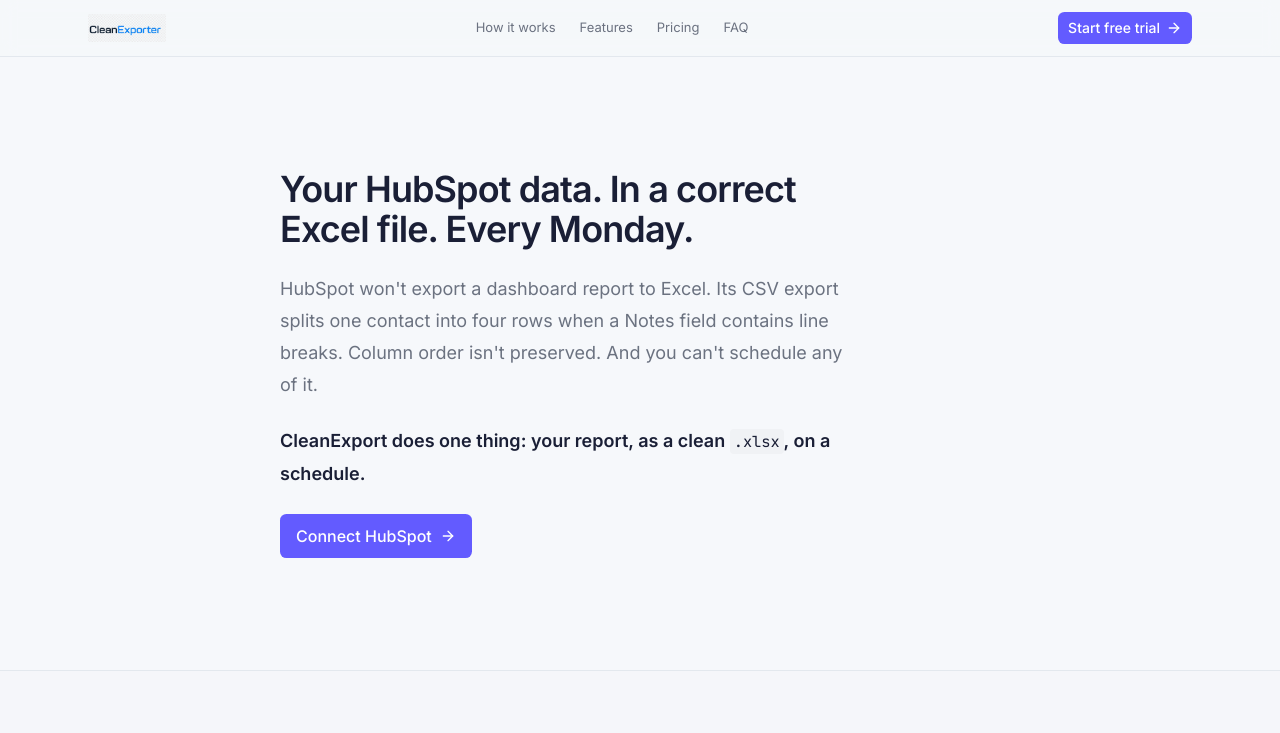
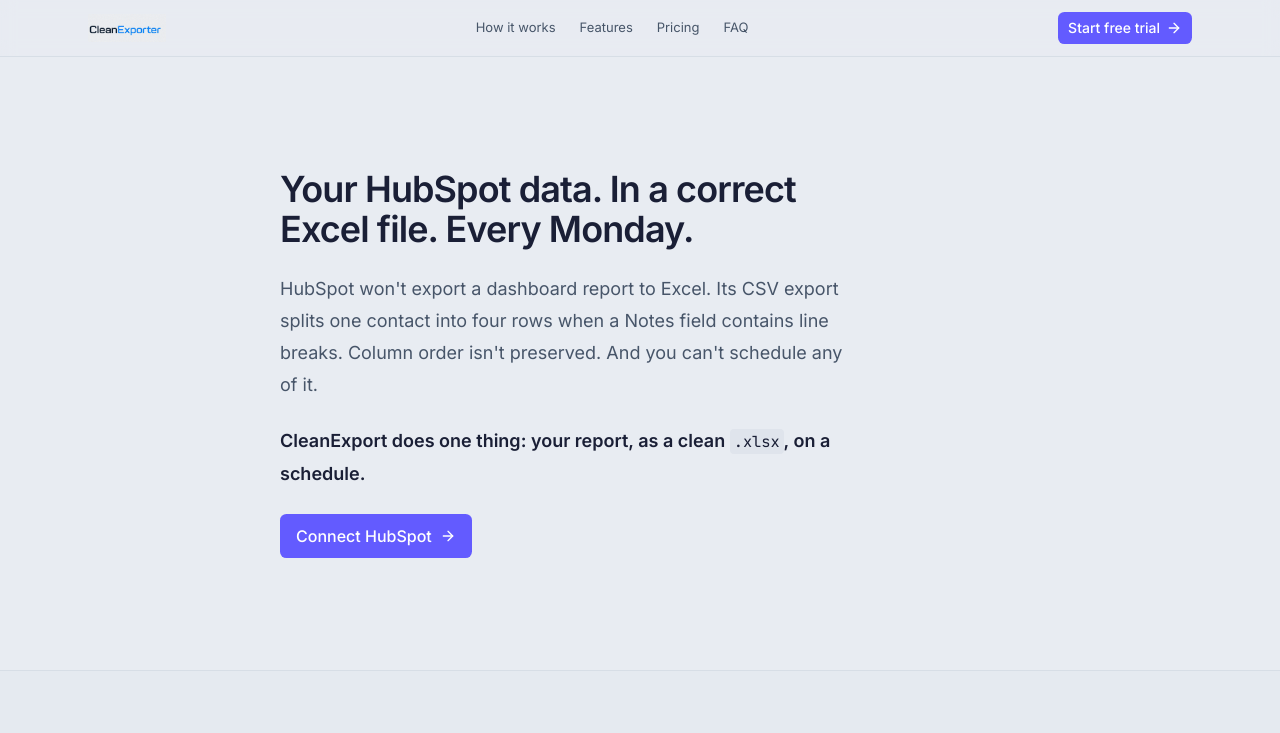
Before and after one commit to aouirdani/cleanexport, a Next.js app: page / in a window 1280 px wide. Shown: the top 733 px of the page. Built offline with nearby package versions, Linux system fonts and the light colour scheme; no server answers.

Commit message:
restyle: defined surfaces, semantic status colours, real type scale

```diff
--- a/app/(app)/dashboard/exports/new/page.tsx
+++ b/app/(app)/dashboard/exports/new/page.tsx
@@ -20,8 +20,8 @@
   return (
     <div className="flex flex-col gap-6">
       <div>
-        <h1 className="text-xl font-semibold tracking-[-0.015em]">New export</h1>
-        <p className="mt-1 text-[13px] text-muted-foreground">
+        <h1 className="text-2xl font-semibold tracking-tight">New export</h1>
+        <p className="mt-1 text-sm text-muted-foreground">
           Pick an object type, choose properties, and get a clean Excel file - on a schedule if you want one.
         </p>
       </div>
--- a/app/(app)/dashboard/runs/page.tsx
+++ b/app/(app)/dashboard/runs/page.tsx
@@ -58,8 +58,8 @@
   return (
     <div className="flex flex-col gap-6">
       <div>
-        <h1 className="text-xl font-semibold tracking-[-0.015em]">Run history</h1>
-        <p className="mt-1 text-[13px] text-muted-foreground">
+        <h1 className="text-2xl font-semibold tracking-tight">Run history</h1>
+        <p className="mt-1 text-sm text-muted-foreground">
           The last {runs.length === 30 ? 30 : runs.length} runs.
         </p>
       </div>
--- a/app/(app)/layout.tsx
+++ b/app/(app)/layout.tsx
@@ -69,7 +69,13 @@
             ) : (
               <span className="hidden text-xs text-muted-foreground sm:inline">{portalLabel}</span>
             )}
-            <span className="inline-flex items-center gap-1.5 rounded-full border border-border px-2.5 py-1 text-xs text-muted-foreground">
+            <span
+              className={`inline-flex items-center gap-1.5 rounded-full border px-2.5 py-1 text-xs font-medium ${
+                isDisconnected
+                  ? "border-destructive/30 bg-destructive/10 text-destructive"
+                  : "border-border text-muted-foreground"
+              }`}
+            >
               <span
                 className={`size-1.5 rounded-full ${isDisconnected ? "bg-destructive" : "bg-emerald-500"}`}
                 aria-hidden
--- a/app/globals.css
+++ b/app/globals.css
@@ -49,35 +49,41 @@
 }
 
 :root {
-  /* Stripe Dashboard visual language pass. Values only - these ARE our
-     token names, so every existing bg-background/text-foreground/
-     border-border className etc. keeps working unchanged. Light-first:
-     near-white page background, white surfaces, hairline borders (not
-     shadows) for depth, one indigo-violet accent reserved for primary
-     buttons/focus rings/selected rows, and a cool (slightly blue) grey
-     scale everywhere else instead of a neutral one. */
+  /* Definition pass (Linear/Attio feel, not Stripe). Values only - these
+     ARE our token names, so every existing bg-background/text-foreground/
+     border-border className etc. keeps working unchanged. The previous
+     Stripe-dashboard pass pushed --background and --card to nearly the
+     same near-white value and relied on a 1px --border alone for depth;
+     on our sparse screens that read as flat rather than restrained. Cards
+     now sit on a visibly darker/cooler page canvas, get a hover shadow in
+     the markup (no new token needed for that - Tailwind's own shadow
+     utilities), and --muted-foreground drops a notch so secondary text
+     has real contrast against the white surface instead of nearly
+     matching it. --primary/--destructive/--radius are unchanged - the
+     accent was already correctly scoped to primary actions only; the
+     fix is contrast and depth, not a new palette. */
   --card: #ffffff; /* was #ffffff - unchanged, surfaces stay white */
-  --card-foreground: #1a1f36; /* was #18181b - Stripe's cool ink, not neutral black */
+  --card-foreground: #1a1f36; /* was #1a1f36 - unchanged */
   --popover: #ffffff; /* was #ffffff - unchanged */
-  --popover-foreground: #1a1f36; /* was #18181b */
-  --primary: #635bff; /* was #6366f1 - Stripe's indigo-violet, THE one accent */
+  --popover-foreground: #1a1f36; /* was #1a1f36 - unchanged */
+  --primary: #635bff; /* was #635bff - unchanged, still THE one accent */
   --primary-foreground: #ffffff; /* unchanged */
-  --secondary: #f0f2f5; /* was #f5f5f5 - cool grey, not neutral */
-  --secondary-foreground: #1a1f36; /* was #18181b */
-  --muted: #f0f2f5; /* was #f5f5f5 */
-  --muted-foreground: #6b7280; /* was #71717a - cool slate, one more step in the grey scale */
-  --accent: #f0f2f5; /* was #f5f5f5 */
-  --accent-foreground: #1a1f36; /* was #18181b */
-  --destructive: #d1193f; /* was #b91c1c - Stripe-red rather than a brick red */
-  --border: #e3e8ee; /* was #e4e4e7 - the hairline that replaces shadows for depth */
-  --input: #cbd2d9; /* was #d4d4d8 - one step darker than --border, for form-control edges */
-  --ring: #635bff; /* was #6366f1 - matches --primary */
+  --secondary: #dfe4ec; /* was #f0f2f5 - a shade darker than the new --background, same ordering as before this pass (muted darker than page), so bg-muted/30 banding on app/page.tsx still reads against --background instead of vanishing into an identical color */
+  --secondary-foreground: #1a1f36; /* was #1a1f36 - unchanged */
+  --muted: #dfe4ec; /* was #f0f2f5 */
+  --muted-foreground: #475569; /* was #6b7280 - a full step darker so labels/meta text have real contrast against white cards instead of nearly washing out */
+  --accent: #dfe4ec; /* was #f0f2f5 */
+  --accent-foreground: #1a1f36; /* was #1a1f36 - unchanged */
+  --destructive: #d1193f; /* was #d1193f - unchanged */
+  --border: #d7dee6; /* was #e3e8ee - a shade more visible now that it's doing real separation work, not the only source of depth */
+  --input: #bcc6d1; /* was #cbd2d9 - one step darker than --border, for form-control edges */
+  --ring: #635bff; /* was #635bff - unchanged, matches --primary */
   --chart-1: oklch(0.87 0 0);
   --chart-2: oklch(0.556 0 0);
   --chart-3: oklch(0.439 0 0);
   --chart-4: oklch(0.371 0 0);
   --chart-5: oklch(0.269 0 0);
-  --radius: 0.5rem; /* was 0.625rem - Stripe's tighter, less-rounded corners */
+  --radius: 0.5rem; /* was 0.5rem - unchanged */
   --sidebar: oklch(0.985 0 0);
   --sidebar-foreground: oklch(0.145 0 0);
   --sidebar-primary: oklch(0.205 0 0);
@@ -86,8 +92,8 @@
   --sidebar-accent-foreground: oklch(0.205 0 0);
   --sidebar-border: oklch(0.922 0 0);
   --sidebar-ring: oklch(0.708 0 0);
-  --background: #f6f8fb; /* was #fafafa - near-white with a cool tint, not neutral */
-  --foreground: #1a1f36; /* was #18181b */
+  --background: #e8ecf2; /* was #f6f8fb - a real shade darker/cooler than --card, so cards visibly sit ON the page instead of blending into it */
+  --foreground: #1a1f36; /* was #1a1f36 - unchanged */
 }
 
 .dark {
--- a/components/dashboard/run-status-badge.tsx
+++ b/components/dashboard/run-status-badge.tsx
@@ -27,13 +27,37 @@
   CANCELLED: "outline",
 }
 
-/** A small solid dot, colored to match the badge's own variant - Stripe's
+/**
+ * Status gets its own palette, not a shade of the one accent color: QUEUED
+ * and CANCELLED are deliberately neutral (nothing to act on), RUNNING is
+ * amber (in progress, not yet a verdict - the same amber already used for
+ * billing/reconnect warnings elsewhere in this shell), SUCCESS is green,
+ * FAILED is red and must be legible from across the room. These override
+ * the base `variant` colors via `cn` (clsx + tailwind-merge, so the later
+ * classes win regardless of the variant's own bg/border/text) rather than
+ * relying on the design system's "secondary" variant reading as amber,
+ * which it does not - "secondary" and "outline" look the same as every
+ * other neutral pill on this screen, which was exactly the complaint.
+ * FAILED reuses the --destructive token (border/bg/text-destructive) rather
+ * than a separate red, so it matches every other destructive affordance in
+ * the app (delete button, error text, "Stalled" badge below) instead of
+ * introducing a second, slightly different red.
+ */
+const STATUS_CLASSNAME: Record<RunStatusValue, string> = {
+  QUEUED: "border-border bg-muted text-muted-foreground",
+  RUNNING: "border-amber-200 bg-amber-50 text-amber-800 dark:border-amber-500/30 dark:bg-amber-500/10 dark:text-amber-300",
+  SUCCESS: "border-emerald-200 bg-emerald-50 text-emerald-800 dark:border-emerald-500/30 dark:bg-emerald-500/10 dark:text-emerald-300",
+  FAILED: "border-destructive/30 bg-destructive/10 text-destructive",
+  CANCELLED: "border-border bg-muted text-muted-foreground",
+}
+
+/** A small solid dot, colored to match the badge's own status - Stripe's
  *  own status pills carry the state in color + text alone, never a per-
  *  status icon set (Clock/RefreshCw/CircleCheck/... was decoration once the
  *  badge's color and label already say the same thing twice). */
 const DOT: Record<RunStatusValue, string> = {
   QUEUED: "bg-muted-foreground/50",
-  RUNNING: "bg-foreground/60",
+  RUNNING: "bg-amber-500",
   SUCCESS: "bg-emerald-500",
   FAILED: "bg-destructive",
   CANCELLED: "bg-muted-foreground/50",
@@ -58,7 +82,7 @@
   }
 
   return (
-    <Badge variant={VARIANT[status]}>
+    <Badge variant={VARIANT[status]} className={cn(STATUS_CLASSNAME[status], "font-medium")}>
       <span aria-hidden className={cn("size-1.5 rounded-full", DOT[status], status === "RUNNING" && "animate-pulse")} />
       {LABEL[status]}
     </Badge>
```
Also changed, not shown: app/(app)/dashboard/page.tsx (+19 -21 lines), components/dashboard/runs-table.tsx (+21 -15 lines).
